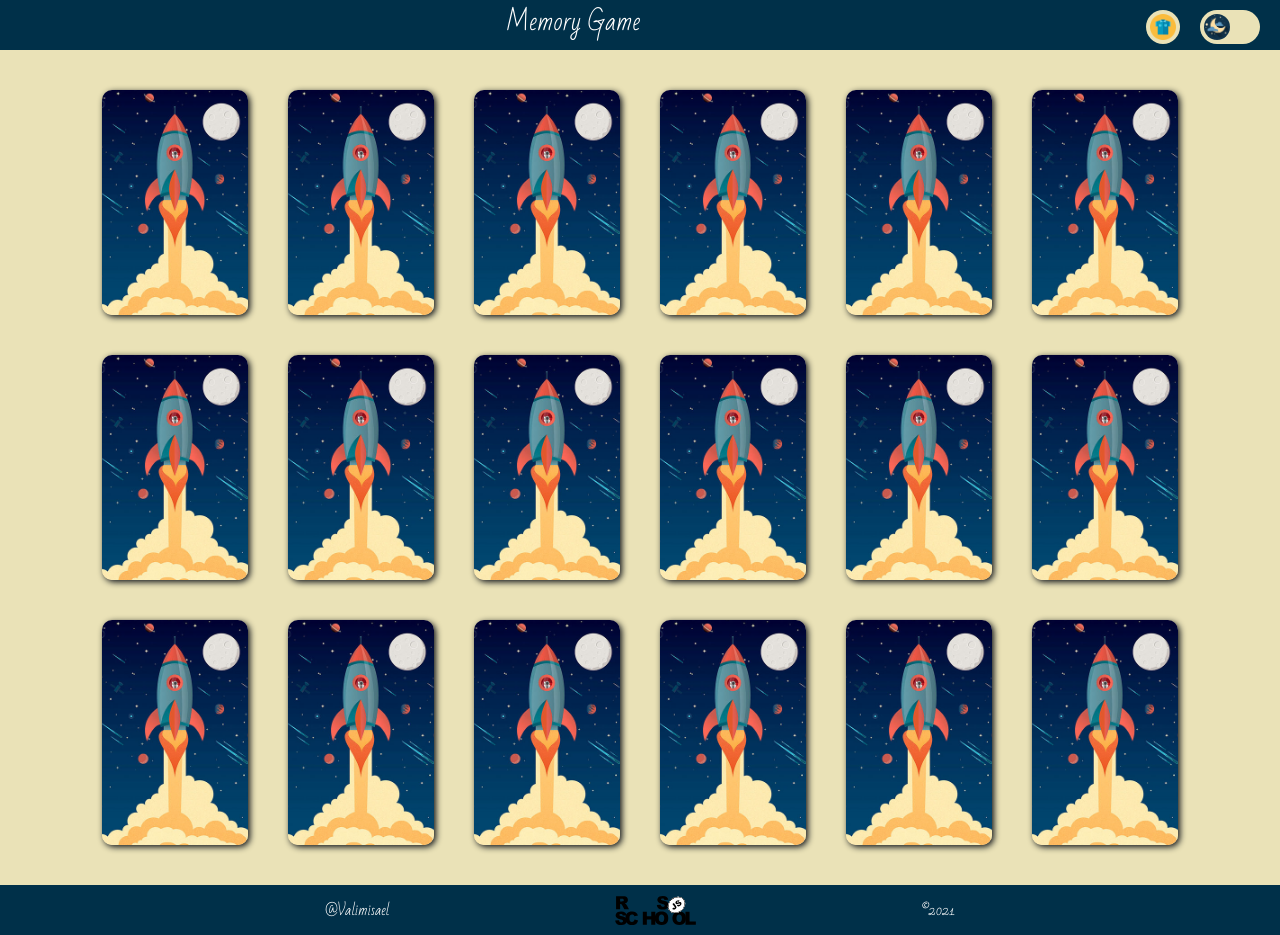
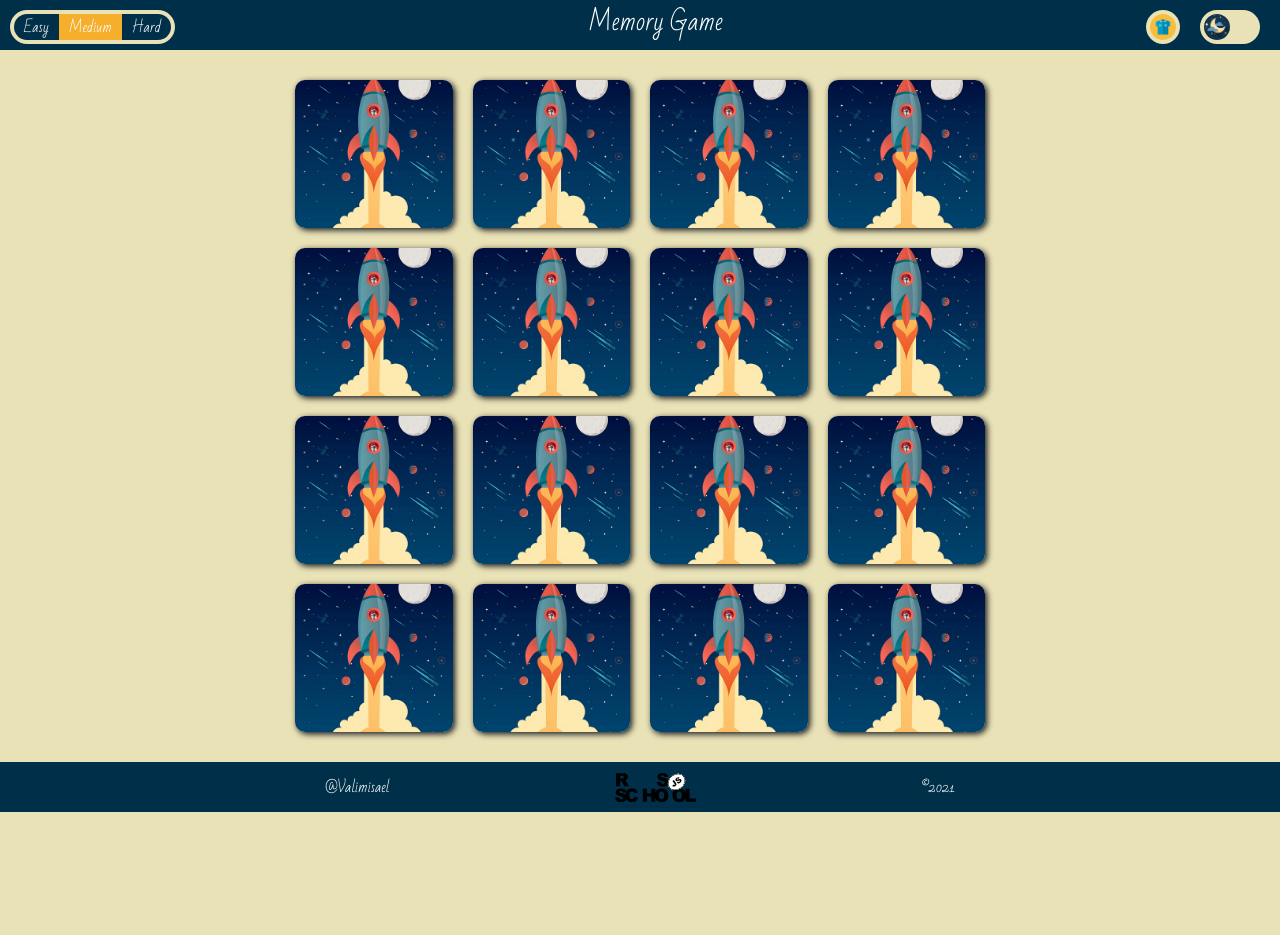
Before and after one commit to Valimisael/react-game, a React app: page / in a window 1280 px wide. After the commit the page ends 812 px from the top, so only its background shows below. Built offline with nearby package versions, Linux system fonts and the light colour scheme.

Commit message:
feat: implement possibility to choose game level

```diff
--- /dev/null
+++ b/src/css/base/mixins.scss
@@ -0,0 +1,11 @@
+@mixin changeBackground($color) {
+  background-color: $bg-blue;
+
+  &:not(.active):hover {
+    background-color: rgba($color: $color, $alpha: 0.7);
+  }
+
+  &.active {
+    background-color: rgba($color: $color, $alpha: 1.0);
+  }
+}
--- a/src/css/components/card.scss
+++ b/src/css/components/card.scss
@@ -1,9 +1,5 @@
 .card {
-  width: 16.66%;
-  max-width: 212px;
-  padding: 20px;
-  height: 20.83vw;
-  max-height: 265px;
+  padding: 10px;
   text-align: center;
   perspective: 1000px;
 
--- a/src/css/components/cards.scss
+++ b/src/css/components/cards.scss
@@ -1,7 +1,49 @@
 .cards {
   display: flex;
   flex-wrap: wrap;
-  width: 90%;
+  width: 95%;
   justify-content: center;
   max-width: 1400px;
+
+  &__easy {
+    max-width: 980px;
+
+    .card {
+      width: 50%;
+      height: 20vh;
+
+      @media (min-width: 768px) {
+        width: 25%;
+        height: 33vh;
+      }
+    }
+  }
+
+  &__medium {
+    max-width: 710px;
+
+    .card {
+      width: 25%;
+      height: 17vh;
+
+      @media (min-width: 768px) {
+        width: 25%;
+        height: 21vh;
+      }
+    }
+  }
+
+  &__hard {
+    max-width: 980px;
+
+    .card {
+      width: 25%;
+      height: 14vh;
+
+      @media (min-width: 768px) {
+        width: 16.66%;
+        height: 21vh;
+      }
+    }
+  }
 }
--- /dev/null
+++ b/src/css/components/level.scss
@@ -0,0 +1,39 @@
+.level {
+  display: flex;
+  background-color: $bg-milk;
+  height: 34px;
+  border-radius: 34px;
+  padding: 4px;
+
+  &__step {
+    padding: 0 10px;
+    line-height: 26px;
+    color: $color-white;
+
+    &:nth-child(1) {
+      @include changeBackground($bg-green);
+
+      border-top-left-radius: 26px;
+      border-bottom-left-radius: 26px;
+    }
+
+    &:nth-child(2) {
+      @include changeBackground($bg-orange);
+    }
+
+    &:nth-child(3) {
+      @include changeBackground($bg-red);
+
+      border-top-right-radius: 26px;
+      border-bottom-right-radius: 26px;
+    }
+  }
+
+  &__input {
+    display: none;
+  }
+
+  &__label {
+    cursor: pointer;
+  }
+}
--- a/src/css/main.scss
+++ b/src/css/main.scss
@@ -1,15 +1,17 @@
 @import url('https://fonts.googleapis.com/css2?family=Bad+Script&display=swap');
 
 @import
-  'base/variables.scss',
-  'base/common.scss';
+  'base/variables',
+  'base/common',
+  'base/mixins';
 
 @import
-  'components/header.scss',
-  'components/footer.scss',
-  'components/cards.scss',
-  'components/card.scss',
+  'components/header',
+  'components/footer',
+  'components/cards',
+  'components/card',
   'components/mode-switcher',
   'components/choose-cover',
   'components/popup',
-  'components/cover';
+  'components/cover',
+  'components/level';
--- a/src/js/App.js
+++ b/src/js/App.js
@@ -1,22 +1,16 @@
 import React from 'react';
 import '../css/vendor/reset.css';
 import '../css/main.scss';
-import Header from './Header.js';
 import Game from './Game.js';
 import Footer from './Footer.js';
-import PopUp from './PopUp';
 
 const App = () => {
   return(
     <div className="app" id="app">
-      <Header />
-      <main>
-        <Game />
-      </main>
+      <Game />
       <Footer />
-      <PopUp />
     </div>
-  )
-}
+    )
+  }
 
 export default App;
--- a/src/js/Card.js
+++ b/src/js/Card.js
@@ -13,7 +13,7 @@ class Card extends React.Component {
   }
 
   render() {
-    const {image, id} = this.props;
+    const {image, cover, id} = this.props;
 
     return(
       <div onClick={this.handleClick} className="card__inner" id={id} >
@@ -21,7 +21,7 @@ class Card extends React.Component {
           <img className="card__image" src={image} />
         </div>
         <div className="card__back">
-          <img className="card__back--image" src={CardBack} />
+          <img className="card__back--image" src={cover} />
         </div>
       </div>
     )
--- a/src/js/Cards.js
+++ b/src/js/Cards.js
@@ -12,12 +12,10 @@ class Cards extends React.Component {
       first: {
         src: null,
         id: null,
-        paired: false,
       },
       second: {
         src: null,
         id: null,
-        paired: false,
       },
     }
   }
@@ -71,24 +69,22 @@ class Cards extends React.Component {
       first: {
         src: null,
         id: null,
-        paired: false,
       },
       second: {
         src: null,
         id: null,
-        paired: false,
       }
     })
   }
 
   render() {
-    const {images} = this.props;
+    const {images, cover} = this.props;
 
     return(
       images.map((image, index) => {
         return(
           <div className="card" key={index}>
-            <Card image={image} id={index} rememberCards={this.rememberCards} />
+            <Card image={image} cover={cover} id={index} rememberCards={this.rememberCards} />
           </div>
         )
       })
--- a/src/js/Cover.js
+++ b/src/js/Cover.js
@@ -8,11 +8,7 @@ class Cover extends React.Component {
   }
 
   handleClick = (event) => {
-    const covers = document.getElementsByClassName('card__back--image');
-
-    for (let i = 0; i < covers.length; i++) {
-      covers[i].src = event.target.src;
-    }
+    this.props.changeCardsCover(event.target.src);
 
     document.getElementById('popup').style.display = 'none';
   }
--- a/src/js/Covers.js
+++ b/src/js/Covers.js
@@ -16,7 +16,7 @@ class Covers extends React.Component {
       covers.map((cover, index) => {
         return (
           <div className="cover" key={index} >
-            <Cover cover={cover} id={index} />
+            <Cover changeCardsCover={this.props.changeCardsCover} cover={cover} id={index} />
           </div>
         )
       })
--- a/src/js/Game.js
+++ b/src/js/Game.js
@@ -1,5 +1,9 @@
 import React from 'react';
+import Header from './Header.js';
 import Cards from './Cards';
+import PopUp from './PopUp';
+
+import Cover from '../img/covers/cover-1.jpg';
 
 import Angular from '../img/cards/angular.jpg';
 import CSS from '../img/cards/css.jpg';
@@ -14,15 +18,43 @@ import Webpack from '../img/cards/webpack.jpg';
 class Game extends React.Component {
   constructor(props) {
     super(props);
+    this.chooseGameLevel = this.chooseGameLevel.bind(this);
+    this.changeCardsCover = this.changeCardsCover.bind(this);
     this.shuffle = this.shuffle.bind(this);
     this.returnPaired = this.returnPaired.bind(this);
     this.endGame = this.endGame.bind(this);
 
     this.state = {
-      images: [Angular, CSS, HTML, JS, Gulp, ReactJS, SCSS, Vue, Webpack, Angular, CSS, HTML, JS, Gulp, ReactJS, SCSS, Vue, Webpack],
-      cards: {},
+      0: [CSS, HTML, JS, Angular, CSS, HTML, JS, Angular],
+      1: [Angular, CSS, JS, Gulp, ReactJS, SCSS, Vue, Webpack, Angular, CSS, JS, Gulp, ReactJS, SCSS, Vue, Webpack],
+      2: [Angular, CSS, JS, Gulp, ReactJS, SCSS, Vue, Webpack, Angular, CSS, JS, Gulp, ReactJS, SCSS, Vue, Webpack, CSS, HTML, JS, Angular, CSS, HTML, JS, Angular],
+      images: [Angular, CSS, JS, Gulp, ReactJS, SCSS, Vue, Webpack, Angular, CSS, JS, Gulp, ReactJS, SCSS, Vue, Webpack],
       rightAnswers: 0,
+      level: 'medium',
+      cover: Cover,
     }
+  }
+
+  chooseGameLevel = (id, title) => {
+    const cards = document.getElementsByClassName('flipped');
+
+    while (cards.length) {
+      cards[0].classList.remove('flipped');
+    }
+
+    setTimeout(() => {
+      this.setState({
+        images: this.shuffle(this.state[id]),
+        level: title,
+        rightAnswers: 0,
+      })
+    }, 500);
+  }
+
+  changeCardsCover = (cover) => {
+    this.setState({
+      cover: cover,
+    })
   }
 
   shuffle = (array) => {
@@ -63,7 +95,6 @@ class Game extends React.Component {
     const cards = images.map((image) => {
       return {
         src: image,
-        paired: false,
       }
     })
 
@@ -74,7 +105,7 @@ class Game extends React.Component {
 
   componentDidUpdate() {
     const answers = this.state.rightAnswers;
-    const cards = this.state.cards;
+    const cards = this.state.images;
     const flipped = document.getElementsByClassName('flipped');
 
     if (answers == cards.length) {
@@ -86,8 +117,14 @@ class Game extends React.Component {
 
   render () {
     return (
-      <div className="cards">
-        <Cards images={this.state.images} returnPaired={this.returnPaired} />
+      <div>
+        <Header chooseGameLevel={this.chooseGameLevel} />
+        <main>
+          <div className={`cards cards__${this.state.level}`}>
+            <Cards images={this.state.images} cover={this.state.cover} chooseGameLevel={this.chooseGameLevel} returnPaired={this.returnPaired} />
+          </div>
+        </main>
+        <PopUp changeCardsCover={this.changeCardsCover} />
       </div>
     )
   }
--- a/src/js/Header.js
+++ b/src/js/Header.js
@@ -1,13 +1,16 @@
 import React from 'react';
 import ModeSwitcher from './ModeSwitcher';
 import ChooseCover from './ChooseCover';
+import Levels from './Levels';
 
 class Header extends React.Component {
   render() {
     return(
       <header>
         <div className="game__settings">
-          <div className="timer"></div>
+          <div className="level">
+            <Levels chooseGameLevel={this.props.chooseGameLevel} />
+          </div>
         </div>
         <div className="game__name">
           <h1>Memory Game</h1>
--- /dev/null
+++ b/src/js/Level.js
@@ -0,0 +1,27 @@
+import React from 'react';
+
+class Level extends React.Component {
+  constructor(props) {
+    super(props);
+
+    this.handleChange = this.handleChange.bind(this);
+  }
+
+  handleChange = () => {
+    this.props.handleState(this.props.inputId, this.props.level.toLowerCase());
+  }
+
+  render() {
+    const {level, inputId} = this.props;
+    const value = level.toLowerCase();
+
+    return (
+      <div>
+        <input className="level__input" id={value} type="radio" name="radio" value={level} input={inputId} onChange={this.handleChange} />
+        <label className="level__label" htmlFor={value} >{level}</label>
+      </div>
+    )
+  }
+}
+
+export default Level;
--- /dev/null
+++ b/src/js/Levels.js
@@ -0,0 +1,59 @@
+import React from 'react';
+import Level from './Level';
+
+class Levels extends React.Component {
+  constructor(props) {
+    super(props);
+
+    this.handleState = this.handleState.bind(this);
+    this.toggleActive = this.toggleActive.bind(this);
+
+    this.state = {
+      levels: ['Easy', 'Medium', 'Hard'],
+      active: 1,
+    }
+  }
+
+  componentDidMount() {
+    this.toggleActive();
+  }
+
+  componentDidUpdate() {
+    this.toggleActive();
+  }
+
+  handleState = (id, title) => {
+    this.setState({
+      active: id,
+    })
+
+    this.props.chooseGameLevel(id, title);
+  }
+
+  toggleActive = () => {
+    const levels = document.getElementsByClassName('level__step');
+    const active = levels[this.state.active];
+
+    for (let i = 0; i < levels.length; i++) {
+      levels[i].classList.remove('active');
+    }
+
+    active.classList.add('active');
+  }
+
+  render() {
+    const levels = this.state.levels;
+
+    return (
+      levels.map((level, index) => {
+        return(
+          <div className="level__step" key={index} >
+            <Level level={level} handleState={this.handleState} inputId={index} />
+          </div>
+        )
+      })
+    )
+  }
+}
+
+export default Levels;
--- a/src/js/PopUp.js
+++ b/src/js/PopUp.js
@@ -16,7 +16,7 @@ class PopUp extends React.Component {
     return (
       <div className="popup" id="popup">
         <div className="popup__body">
-          <Covers />
+          <Covers changeCardsCover={this.props.changeCardsCover} />
           <div className="popup__close" onClick={this.handleClick}>x</div>
         </div>
       </div>
```
